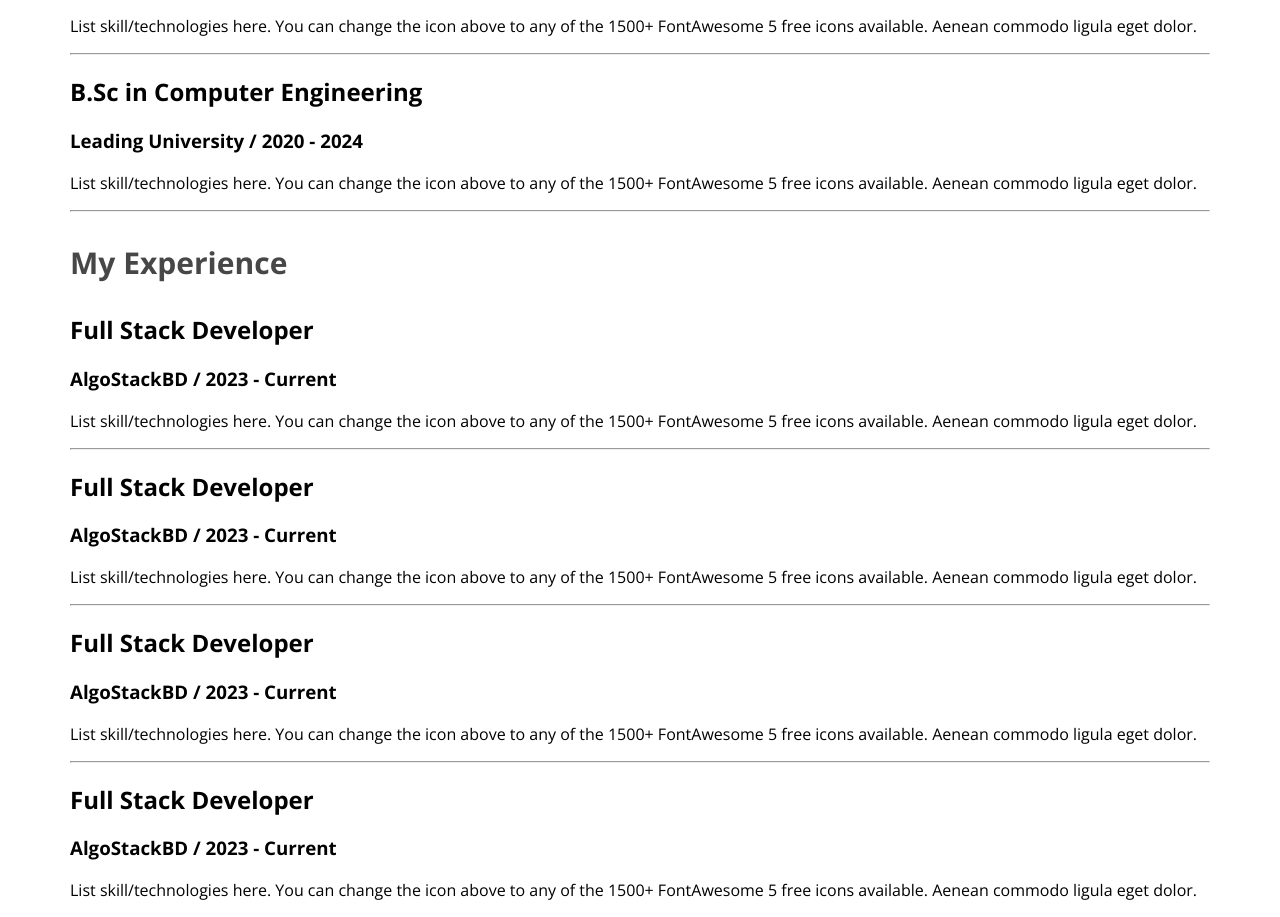
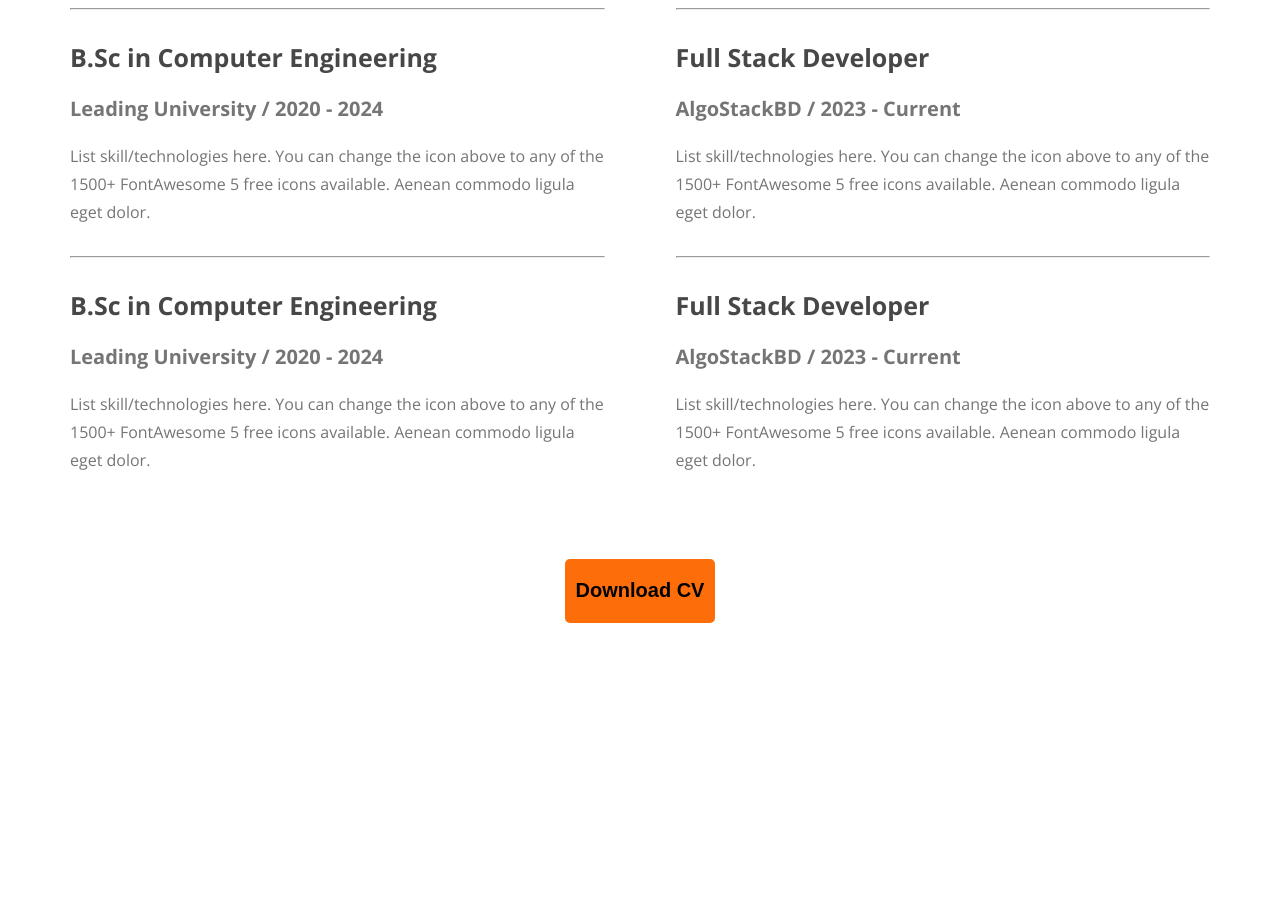
Before and after one commit to ri-masum/My_Protfolio, a plain HTML site: page index.html in a window 1280 px wide. Shown: the part 2693-3610 px from the top of the page. After the commit the page ends 3324 px from the top, so only its background shows below. Drawn offline with nearby package versions, Linux system fonts and the light colour scheme.

Commit message:
resume done

```diff
--- a/index.html
+++ b/index.html
@@ -142,7 +142,7 @@
                             to any of the 1500+ FontAwesome 5 free icons available. Aenean commodo ligula eget dolor.
                         </p>
                     </div>
-                    <hr>
+
                 </div>
                 <div class="resume-column">
                     <h3 class="resume-column-title">My Experience</h3>
@@ -175,21 +175,17 @@
                             to any of the 1500+ FontAwesome 5 free icons available. Aenean commodo ligula eget dolor.
                         </p>
                     </div>
-                    <hr>
-                    <div class="resume-item">
-                        <h2 class="resume-item-title">
-                            Full Stack Developer
-                        </h2>
-                        <h3 class="resume-item-institute">AlgoStackBD / 2023 - Current</h3>
-                        <p class="resume-item-description">List skill/technologies here. You can change the icon above
-                            to any of the 1500+ FontAwesome 5 free icons available. Aenean commodo ligula eget dolor.
-                        </p>
+
                     </div>
                 </div>
 
             </div>
             </div>
         </section>
+        <div class="downloadCV">
+            <button class="btn-primary">Download CV</button>
+
+        </div>
 
     </main>
     <footer></footer>
--- a/style/protfolio.css
+++ b/style/protfolio.css
@@ -172,3 +172,47 @@ main {
     font-size: 30px;
     font-weight: 700;
 }
+
+.resume-container {
+    display: flex;
+    gap: 71px;
+}
+
+.resume-column-title {
+    color: #474747;
+    font-size: 30px;
+    font-weight: 700;
+
+}
+
+.resume-item-title {
+    color: #474747;
+    font-size: 25px;
+    font-weight: 700;
+    margin-top: 30px;
+}
+
+.resume-item-institute {
+    color: #757575;
+    font-size: 20px;
+    font-weight: 600;
+    margin-top: 10px;
+}
+
+.resume-item-description {
+    color: #757575;
+    font-size: 16px;
+    font-weight: 400;
+    line-height: 28px;
+    margin-top: 20px;
+
+}
+hr{
+    margin: 30px 0px 0px 0px;
+}
+.downloadCV{
+    text-align: center;
+    margin-top: 69px;
+
+}
+/*footer part*/
```
